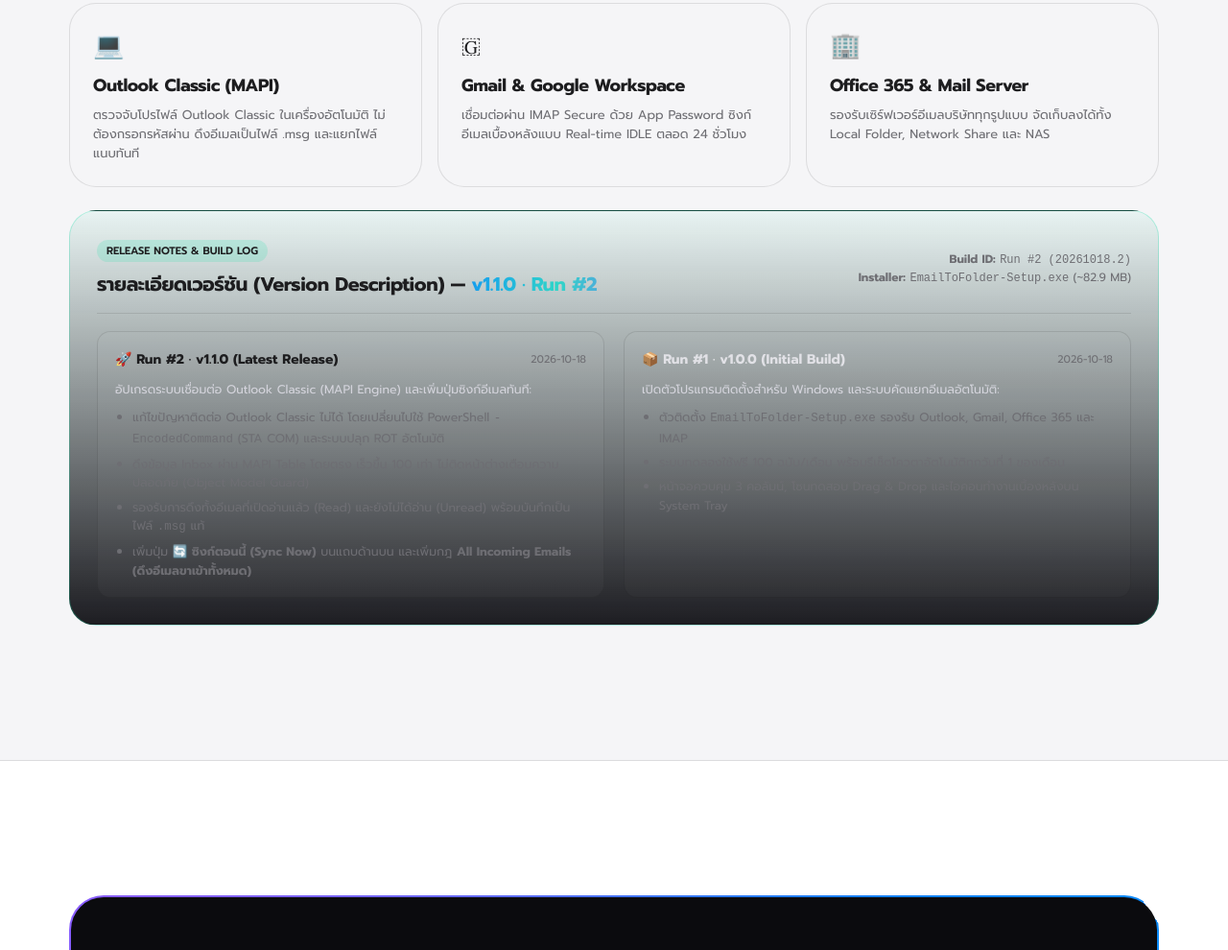
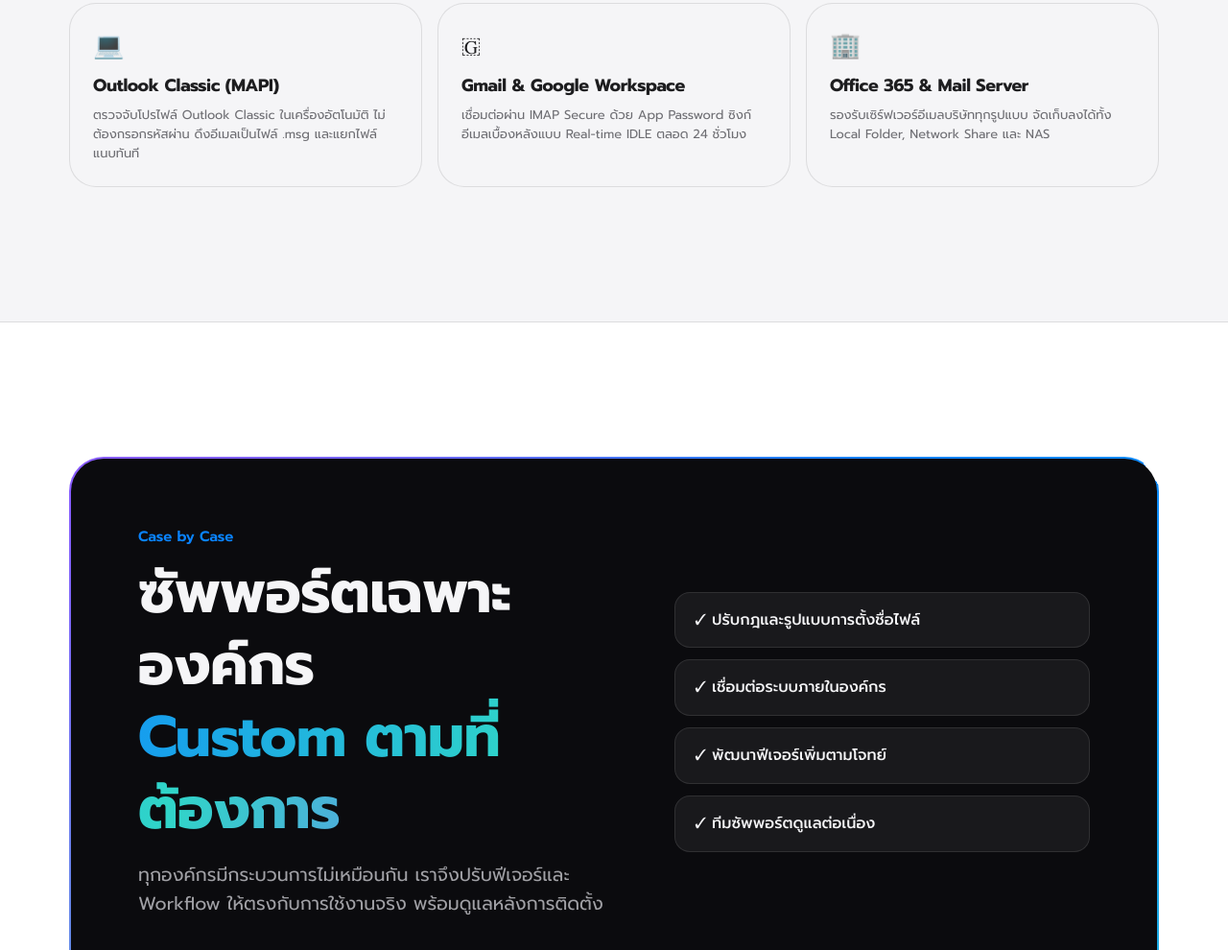
Before and after one commit to AJter0/emailtofolder, a plain HTML site: page index.html in a window 1280 px wide. Shown: the part 4381-5371 px from the top of the page at 96% size. Drawn offline with Linux system fonts and the light colour scheme.

Commit message:
Remove Version Description box from download section

```diff
--- a/index.html
+++ b/index.html
@@ -273,58 +273,6 @@
         <p style="font-size:13px;"><span class="th">รองรับเซิร์ฟเวอร์อีเมลบริษัททุกรูปแบบ จัดเก็บลงได้ทั้ง Local Folder, Network Share และ NAS</span><span class="en">Works with any corporate IMAP server and saves directly to Local Drives, Network Shares, or NAS.</span></p>
       </div>
     </div>
-
-    <!-- Version Description & Build Run History -->
-    <div class="bc rv" style="margin-top:24px; text-align:left; min-height:0; padding:28px; border:1px solid rgba(0,224,164,.25); background:linear-gradient(180deg,rgba(0,224,164,.05),rgba(17,17,22,.95));">
-      <div style="display:flex; flex-wrap:wrap; justify-content:space-between; align-items:center; gap:12px; margin-bottom:18px; padding-bottom:14px; border-bottom:1px solid var(--line);">
-        <div>
-          <span class="chip" style="margin-top:0; font-size:11px; padding:3px 10px; background:rgba(0,224,164,.16); color:var(--mint);">RELEASE NOTES &amp; BUILD LOG</span>
-          <h3 style="font-size:20px; margin:8px 0 0;">
-            <span class="th">รายละเอียดเวอร์ชัน (Version Description) — </span><span class="en">Version Description — </span>
-            <span class="grad">v1.1.0 · Run #2</span>
-          </h3>
-        </div>
-        <div style="font-size:12px; color:var(--mute); text-align:right;">
-          <div><strong>Build ID:</strong> <code style="color:var(--mint);">Run #2 (20261018.2)</code></div>
-          <div><strong>Installer:</strong> <code>EmailToFolder-Setup.exe</code> (~82.9 MB)</div>
-        </div>
-      </div>
-
-      <div style="display:grid; grid-template-columns:repeat(auto-fit, minmax(300px, 1fr)); gap:20px; font-size:13px;">
-        <div style="background:rgba(255,255,255,.03); border:1px solid var(--line); border-radius:14px; padding:18px;">
-          <div style="display:flex; justify-content:space-between; align-items:center; margin-bottom:10px;">
-            <strong style="color:var(--mint); font-size:14px;">🚀 Run #2 · v1.1.0 (Latest Release)</strong>
-            <span style="font-size:11px; color:var(--mute);">2026-10-18</span>
-          </div>
-          <p style="font-size:12.5px; color:#d4d4dc; margin:0 0 10px;">
-            <span class="th">อัปเกรดระบบเชื่อมต่อ Outlook Classic (MAPI Engine) และเพิ่มปุ่มซิงก์อีเมลทันที:</span>
-            <span class="en">Enhanced Outlook Classic MAPI Engine &amp; Instant Sync:</span>
-          </p>
-          <ul style="margin:0; padding-left:18px; color:var(--mute); display:grid; gap:6px; font-size:12.5px;">
-            <li><span class="th">แก้ไขปัญหาติดต่อ Outlook Classic ไม่ได้ โดยเปลี่ยนไปใช้ PowerShell <code>-EncodedCommand</code> (STA COM) และระบบปลุก ROT อัตโนมัติ</span><span class="en">Fixed Outlook Classic connection via PowerShell <code>-EncodedCommand</code> STA COM &amp; ROT Wake helper</span></li>
-            <li><span class="th">ดึงข้อมูล Inbox ผ่าน MAPI Table โดยตรง เร็วขึ้น 100 เท่า ไม่ติดหน้าต่างเตือนความปลอดภัย (Object Model Guard)</span><span class="en">Direct MAPI Table Inbox scanning (100x faster, bypasses Outlook Security Guard prompts)</span></li>
-            <li><span class="th">รองรับการดึงทั้งอีเมลที่เปิดอ่านแล้ว (Read) และยังไม่ได้อ่าน (Unread) พร้อมบันทึกเป็นไฟล์ <code>.msg</code> แท้</span><span class="en">Archives both Read and Unread emails into native <code>.msg</code> format + extracts attachments</span></li>
-            <li><span class="th">เพิ่มปุ่ม <strong>🔄 ซิงก์ตอนนี้ (Sync Now)</strong> บนแถบด้านบน และเพิ่มกฎ <strong>All Incoming Emails (ดึงอีเมลขาเข้าทั้งหมด)</strong></span><span class="en">Added <strong>🔄 Sync Now</strong> button in top bar &amp; <strong>All Incoming Emails</strong> rule condition</span></li>
-          </ul>
-        </div>
-
-        <div style="background:rgba(255,255,255,.02); border:1px solid var(--line); border-radius:14px; padding:18px;">
-          <div style="display:flex; justify-content:space-between; align-items:center; margin-bottom:10px;">
-            <strong style="color:#e1e1e6; font-size:14px;">📦 Run #1 · v1.0.0 (Initial Build)</strong>
-            <span style="font-size:11px; color:var(--mute);">2026-10-18</span>
-          </div>
-          <p style="font-size:12.5px; color:#d4d4dc; margin:0 0 10px;">
-            <span class="th">เปิดตัวโปรแกรมติดตั้งสำหรับ Windows และระบบคัดแยกอีเมลอัตโนมัติ:</span>
-            <span class="en">Initial Windows Setup.exe &amp; Multi-Provider Auto-Archiver:</span>
-          </p>
-          <ul style="margin:0; padding-left:18px; color:var(--mute); display:grid; gap:6px; font-size:12.5px;">
-            <li><span class="th">ตัวติดตั้ง <code>EmailToFolder-Setup.exe</code> รองรับ Outlook, Gmail, Office 365 และ IMAP</span><span class="en">Windows NSIS Installer supporting Outlook, Gmail, Office 365 &amp; IMAP</span></li>
-            <li><span class="th">ระบบทดลองใช้ฟรี 100 ฉบับ/เดือน พร้อมรีเซ็ตโควตาอัตโนมัติทุกวันที่ 1 ของเดือน</span><span class="en">Free Trial tier (100 emails/month) with automatic monthly reset</span></li>
-            <li><span class="th">หน้าจอควบคุม 3 คอลัมน์, โซนทดสอบ Drag &amp; Drop และไอคอนทำงานเบื้องหลังบน System Tray</span><span class="en">3-Column Dark Luxury UI, Drag &amp; Drop test zone &amp; System Tray background service</span></li>
-          </ul>
-        </div>
-      </div>
-    </div>
   </div>
 </section>
 
```
